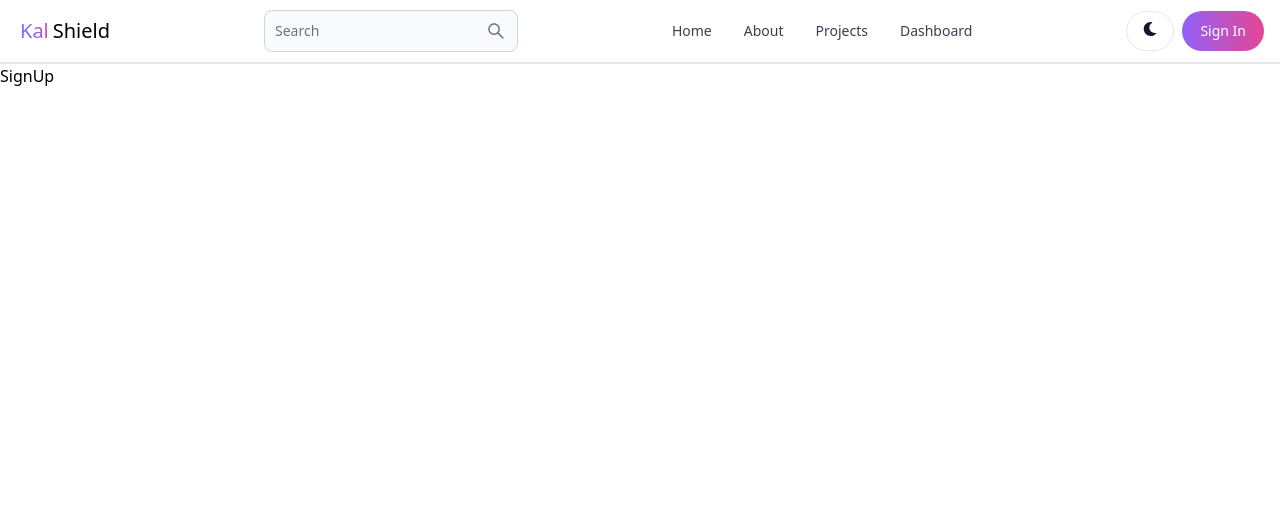
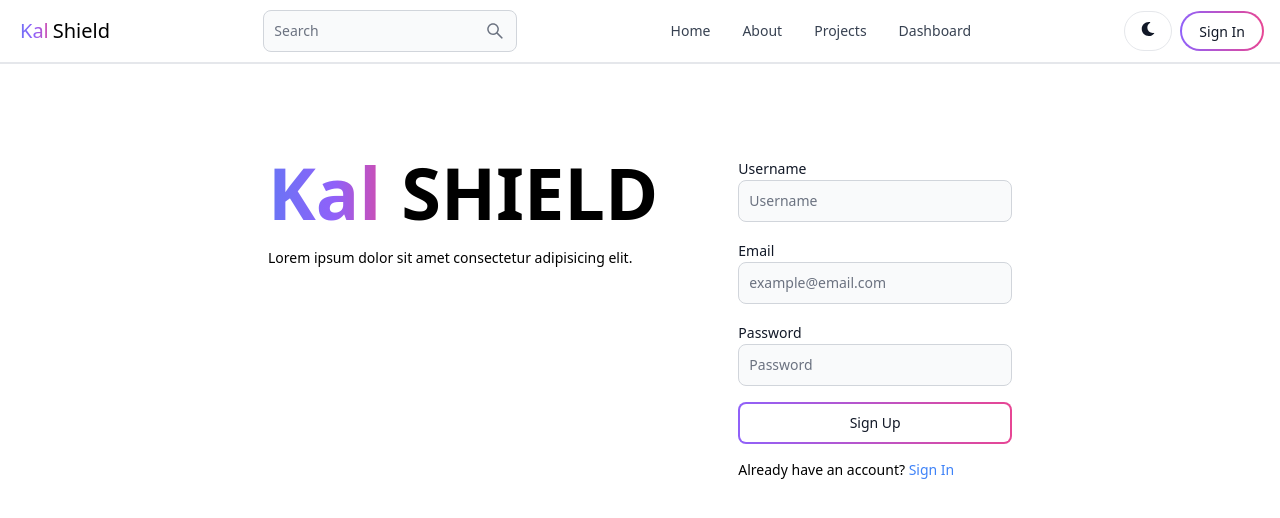
Before and after one commit to kavishkakalhara1/KalShield-client, a React (Vite) app: page /sign-up in a window 1280 px wide. Shown: the top 518 px of the page. Built offline with nearby package versions, Linux system fonts and the light colour scheme.

Commit message:
created sign up page UI

```diff
--- a/src/components/Header.jsx
+++ b/src/components/Header.jsx
@@ -30,7 +30,7 @@ export default function Header() {
                 <FaMoon/>
             </Button>
             <Link to="/sign-in">
-                <Button className='w-18 h-10' gradientDuoTone='purpleToPink' pill>
+                <Button className='w-18 h-10' gradientDuoTone='purpleToPink' outline pill>
                     Sign In
                 </Button>
             </Link>
--- a/src/pages/SignUp.jsx
+++ b/src/pages/SignUp.jsx
@@ -1,7 +1,47 @@
-import React from 'react'
+import { Button, Label, TextInput } from "flowbite-react";
+import React from "react";
+import { Link } from "react-router-dom";
 
 export default function SignUp() {
   return (
-    <div>SignUp</div>
-  )
+    <div className="min-h-screen mt-20">
+      <div className="flex flex-col max-w-3xl gap-20 p-3 mx-auto md:flex-row">
+        {/* left */}
+        <div className="flex-1">
+        <Link to="/" className='text-5xl font-bold dark:text-white md:text-7xl md:items-center'>
+            <span className='py-1 pr-5 text-transparent bg-gradient-to-r from-indigo-500 via-purple-500 to-pink-500 bg-clip-text'>Kal</span>
+            SHIELD
+        </Link>
+        <p className="mt-5 text-sm">
+          Lorem ipsum dolor sit amet consectetur adipisicing elit.
+        </p>
+        </div>
+
+        {/* right */}
+
+        <div className="flex-1">
+          <form className="flex flex-col gap-4">
+            <div>
+              <Label value="Username" />
+              <TextInput type="text" placeholder="Username" required id="username"/>
+            </div>
+            <div>
+              <Label value="Email" />
+              <TextInput type="email" placeholder="example@email.com" required id="email"/>
+            </div>
+            <div>
+              <Label value="Password" />
+              <TextInput type="password" placeholder="Password" required id="password"/>
+            </div>
+            <Button gradientDuoTone='purpleToPink' type="submit" outline >
+              Sign Up</Button>
+          </form>
+          <div className="mt-4 text-sm">
+            <span>Already have an account? </span>
+            <Link to="/sign-in" className="text-blue-500">Sign In</Link>
+          </div>
+        </div>
+      </div>
+    </div>
+  );
 }
```
